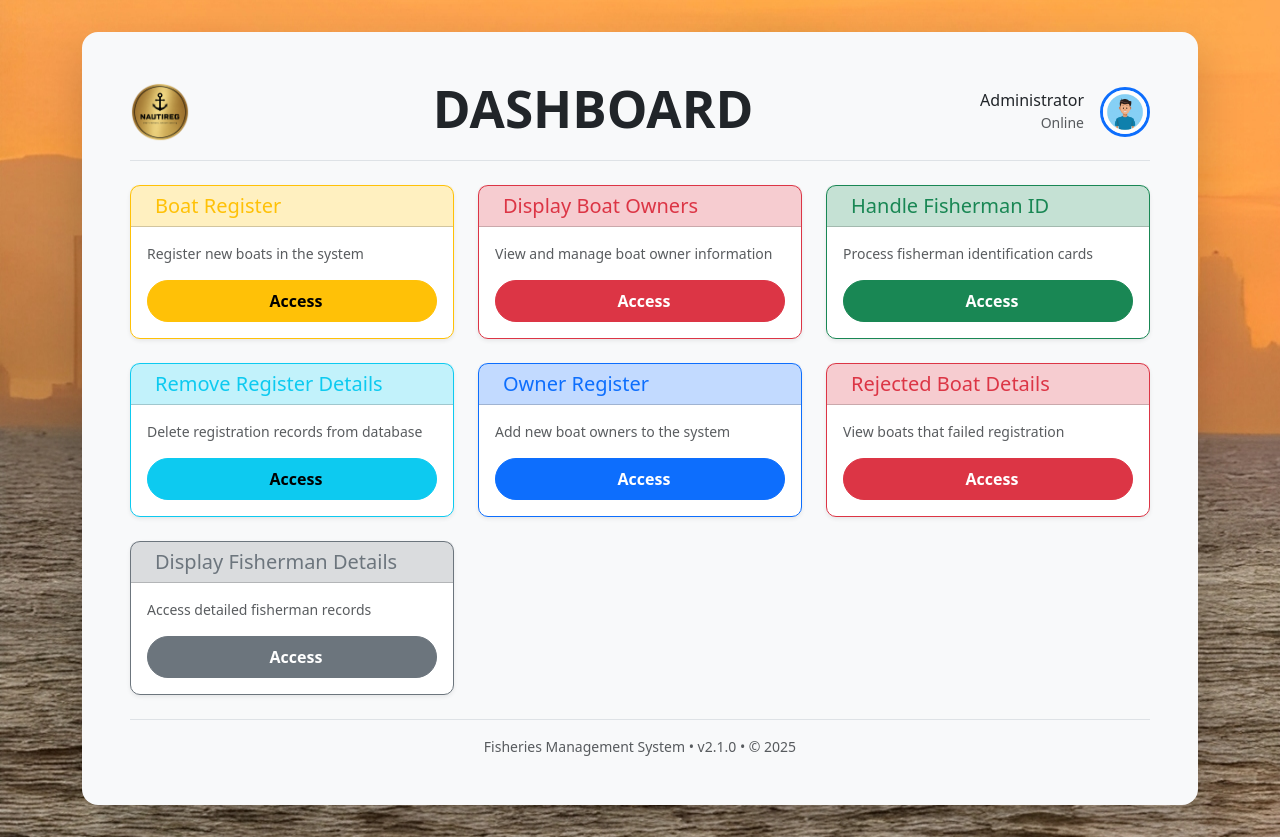
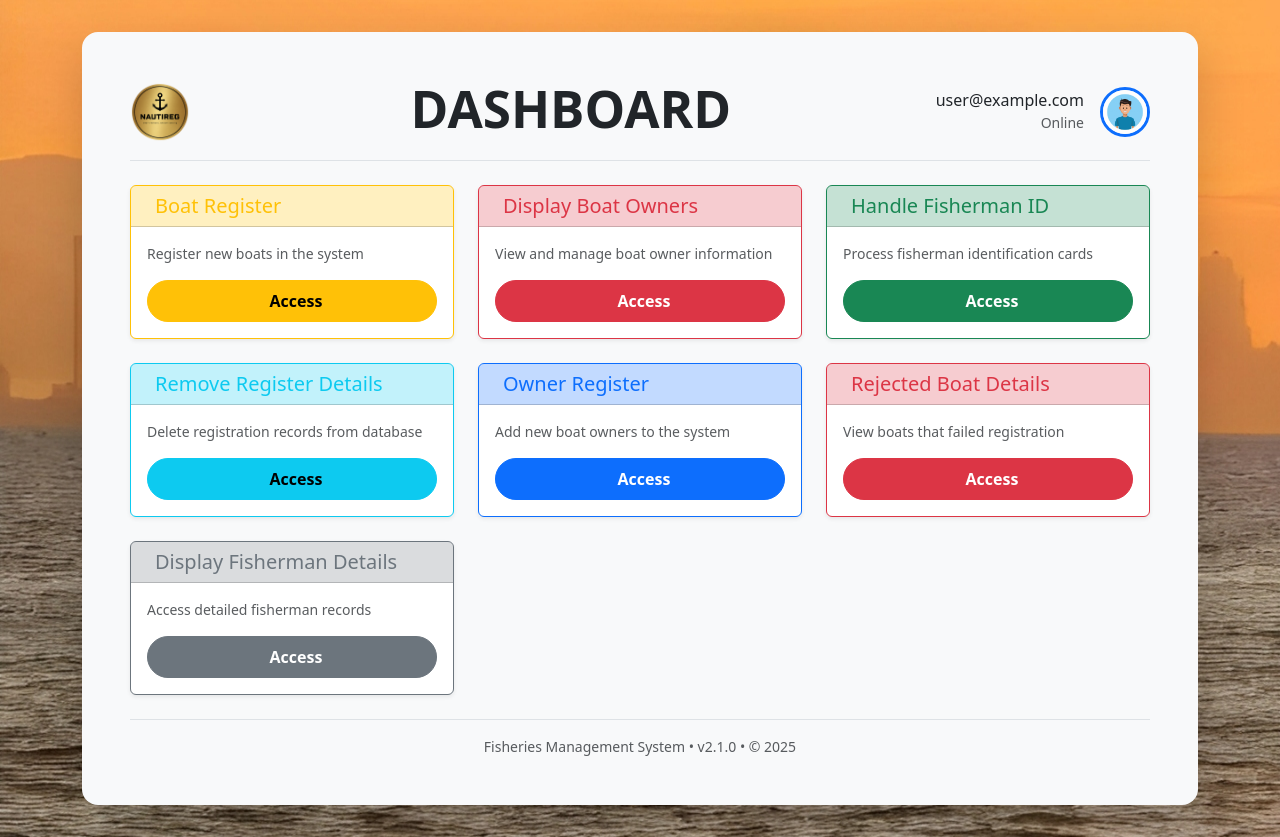
Before and after one commit to BHdahanayaka2003/MarineTrack-Final-Project, a React (Vite) app: page /dashboard in a window 1280 px wide. Built offline with nearby package versions, Linux system fonts and the light colour scheme; no server answers; sample sign-in values are in the browser's storage.

Commit message:
feat: enhance Dashboard component with user authentication and loading state; update routing paths for better clarity

```diff
--- a/src/Dashboard.jsx
+++ b/src/Dashboard.jsx
@@ -1,17 +1,35 @@
-import React from "react";
-import { useNavigate } from "react-router-dom";
+import React, { useEffect, useState } from "react";
+import { useNavigate, useLocation } from "react-router-dom";
+import { getAuth, onAuthStateChanged } from "firebase/auth";
 import "bootstrap/dist/css/bootstrap.min.css";
 import profileImage from "./profile.png";
 import logoImage from "./logo.png";
 import backgroundImage from "./background.jpeg";
-import "./Dashboard.css"; // Custom CSS for additional styles
-// Import icons from a compatible library (Bootstrap icons are available via CDN)
-// Add this to your index.html: <link rel="stylesheet" href="https://cdn.jsdelivr.net/npm/bootstrap-icons@1.11.1/font/bootstrap-icons.css">
 
 const Dashboard = () => {
   const navigate = useNavigate();
+  const location = useLocation();
+  const [userEmail, setUserEmail] = useState("Administrator");
+  const [loading, setLoading] = useState(true);
 
-  // Enhanced buttons with icons and descriptions
+  // Check auth state when component mounts
+  useEffect(() => {
+    const auth = getAuth();
+    const unsubscribe = onAuthStateChanged(auth, (user) => {
+      if (user) {
+        // Use email from location state if available, otherwise from auth
+        const email = location.state?.userEmail || user.email;
+        setUserEmail(email);
+      } else {
+        // If no user is logged in, redirect to login
+        navigate('/');
+      }
+      setLoading(false);
+    });
+
+    return () => unsubscribe();
+  }, [navigate, location.state]);
+
   const buttons = [
     {
       label: "Boat Register",
@@ -30,7 +48,7 @@ const Dashboard = () => {
     {
       label: "Handle Fisherman ID",
       color: "success",
-      path: "/HandleFishermanID",
+      path: "/fisherman-id",
       icon: "bi-person-badge",
       description: "Process fisherman identification cards"
     },
@@ -44,25 +62,35 @@ const Dashboard = () => {
     {
       label: "Owner Register",
       color: "primary",
-      path: "/OwnerRegister",
+      path: "/BoatOwnerDetails",
       icon: "bi-person-plus",
       description: "Add new boat owners to the system"
     },
     {
       label: "Rejected Boat Details",
       color: "danger",
-      path: "/RejectBoat",
+      path: "/rejected-boats",
       icon: "bi-x-circle",
       description: "View boats that failed registration"
     },
     {
       label: "Display Fisherman Details",
       color: "secondary",
-      path: "/HandleFisherman",
+      path: "/fisherman-details",
       icon: "bi-info-circle",
       description: "Access detailed fisherman records"
     },
   ];
+
+  if (loading) {
+    return (
+      <div className="d-flex justify-content-center align-items-center vh-100">
+        <div className="spinner-border text-primary" role="status">
+          <span className="visually-hidden">Loading...</span>
+        </div>
+      </div>
+    );
+  }
 
   return (
     <div
@@ -79,9 +107,8 @@ const Dashboard = () => {
       <div className="container">
         <div
           className="bg-light bg-opacity-85 p-4 p-md-5 rounded-4 shadow-lg"
-          style={{ backdropFilter: "blur(0.2px)" }}
+          style={{ backdropFilter: "blur(10px)" }}
         >
-          {/* Header with improved styling */}
           <div className="d-flex justify-content-between align-items-center mb-4 pb-3 border-bottom">
             <div className="d-flex align-items-center">
               <img
@@ -91,7 +118,6 @@ const Dashboard = () => {
                 height="60"
                 className="me-3"
               />
-              {/* <h2 className="text-primary mb-0 d-none d-md-block">Fisheries Management System</h2> */}
             </div>
             <h1 className="text-center flex-grow-1 fw-bold text-uppercase d-none d-md-block">
               Dashboard
@@ -101,7 +127,7 @@ const Dashboard = () => {
             </h1>
             <div className="d-flex align-items-center">
               <div className="text-end me-3 d-none d-md-block">
-                <h6 className="mb-0">Administrator</h6>
+                <h6 className="mb-0">{userEmail}</h6>
                 <small className="text-muted">Online</small>
               </div>
               <img
@@ -114,7 +140,6 @@ const Dashboard = () => {
             </div>
           </div>
 
-          {/* Enhanced cards section */}
           <div className="row g-4">
             {buttons.map((btn, index) => (
               <div className="col-12 col-md-6 col-lg-4" key={index}>
@@ -143,7 +168,6 @@ const Dashboard = () => {
             ))}
           </div>
 
-          {/* Footer */}
           <div className="mt-4 pt-3 border-top text-center">
             <p className="text-muted mb-0 small">
               Fisheries Management System • v2.1.0 • © 2025
@@ -155,7 +179,4 @@ const Dashboard = () => {
   );
 };
 
-// Import the CSS file for hover-shadow styles
-import "./Dashboard.css";
-
 export default Dashboard;
```
